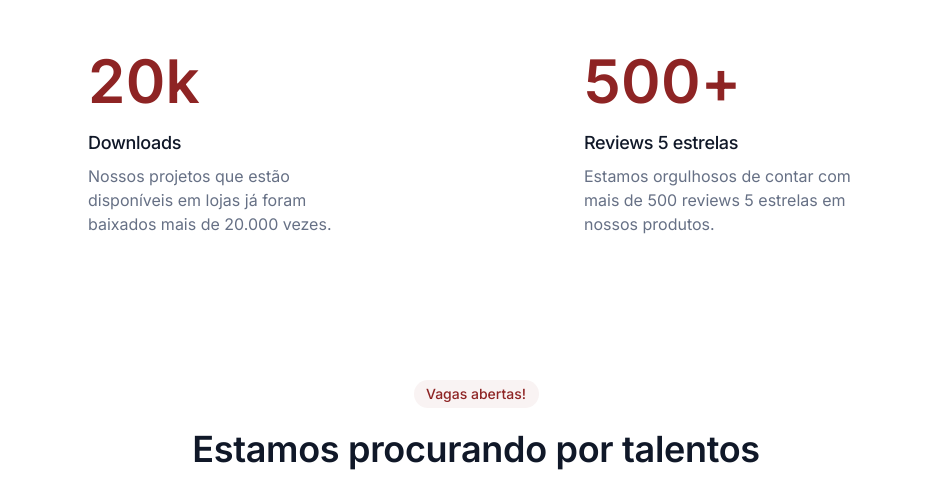
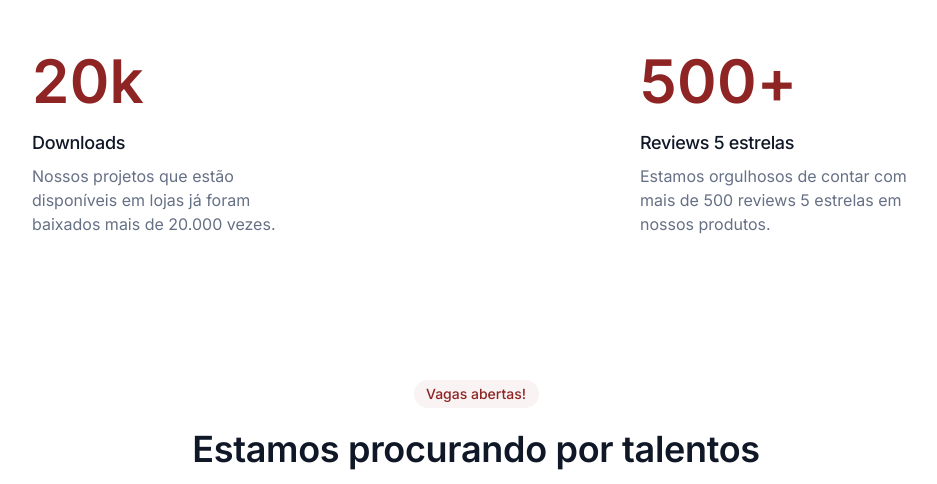
Before and after one commit to Rubendvb/7daysOfCode-HTML-CSS-Alura, a website built with Vite: page index.html in a window 1280 px wide. Shown: the part 694-1178 px from the top of the page, without its empty margins (164-1101 px from the left). Built offline with nearby package versions, Linux system fonts and the light colour scheme.

Commit message:
excluindo padding da section metrics na versão tablet/desktop

```diff
--- a/src/styles/scss/_metrics.scss
+++ b/src/styles/scss/_metrics.scss
@@ -11,7 +11,6 @@
     display: grid;
     grid-template-columns: repeat(2, 1fr);
     justify-items: center;
-    padding: 0 112px;
   }
 
   @media (min-width: 1440px) {
```
